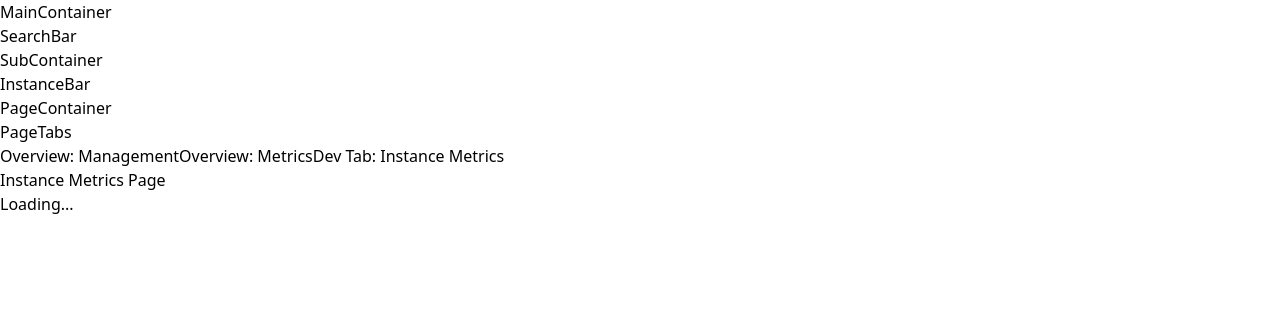
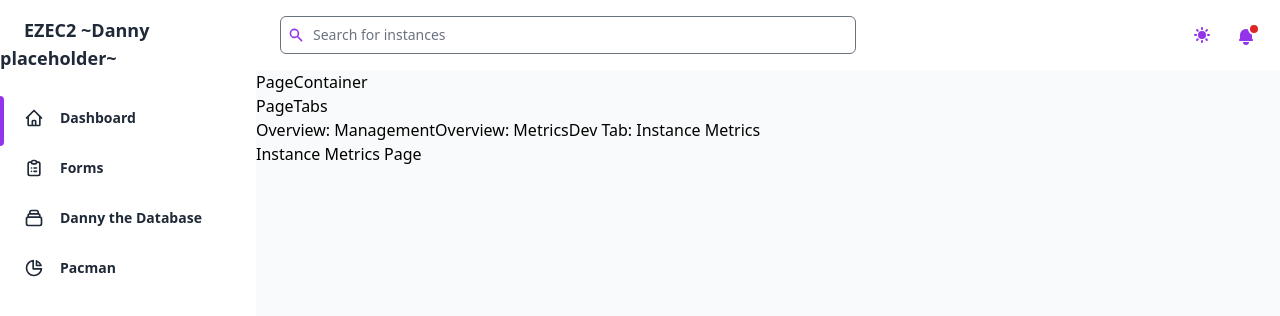
Before and after one commit to oslabs-beta/EZEC2, a React app: page /instance/usage-metrics in a window 1280 px wide. Shown: the top 316 px of the page. Built offline with nearby package versions, Linux system fonts and the light colour scheme; no server answers.

Commit message:
Sets up basic tailwind templat for instance bar and search bar. Adds tailwind forms to our package.json and tailwind config file.

```diff
--- a/package.json
+++ b/package.json
@@ -12,8 +12,6 @@
   "author": "",
   "license": "ISC",
   "dependencies": {
-    "aws-sdk": "^2.1691.0",
-    "body-parser": "^1.20.3",
     "@aws-sdk/client-cloudwatch": "^3.670.0",
     "@aws-sdk/client-ec2": "^3.669.0",
     "@babel/preset-env": "^7.25.8",
@@ -22,9 +20,11 @@
     "@emotion/styled": "^11.13.0",
     "@mui/material": "^6.1.3",
     "@mui/x-charts": "^7.20.0",
+    "@tailwindcss/forms": "^0.5.9",
     "@tanstack/react-query": "^5.59.13",
     "aws-sdk": "^2.1691.0",
     "babel-loader": "^9.2.1",
+    "body-parser": "^1.20.3",
     "concurrently": "^9.0.1",
     "css-loader": "^7.1.2",
     "express": "^4.21.1",
--- a/src/client/Components/InstanceBar.jsx
+++ b/src/client/Components/InstanceBar.jsx
@@ -1,11 +1,90 @@
-import React from 'react'
-
+import React from 'react';
 
 // InstanceBar renders from SubContainer
 const InstanceBar = () => {
   return (
-    <div>InstanceBar</div>
-  )
-}
+    <aside className='z-30 flex-shrink-0 hidden w-64 overflow-y-auto bg-white dark:bg-gray-800 lg:block'>
+      <div className='py-4 text-gray-500 dark:text-gray-400'>
+        <a className='ml-6 text-lg font-bold text-gray-800 dark:text-gray-200'>EZEC2 ~Danny placeholder~</a>
+        <ul className='mt-6'>
+          {/* Should swap to component here: */}
+          <li className='relative px-6 py-3'>
+            <a className='inline-flex items-center w-full text-sm font-semibold transition-colors duration-150 hover:text-gray-800 dark:hover:text-gray-200 text-gray-800 dark:text-gray-100'>
+              <span className='absolute inset-y-0 left-0 w-1 bg-purple-600 rounded-tr-lg rounded-br-lg'></span>
+              <svg
+                fill='none'
+                strokeLinecap='round'
+                strokeLinejoin='round'
+                strokeWidth='2'
+                viewBox='0 0 24 24'
+                stroke='currentColor'
+                className='w-5 h-5'
+                aria-hidden='true'
+              >
+                <path d='M3 12l2-2m0 0l7-7 7 7M5 10v10a1 1 0 001 1h3m10-11l2 2m-2-2v10a1 1 0 01-1 1h-3m-6 0a1 1 0 001-1v-4a1 1 0 011-1h2a1 1 0 011 1v4a1 1 0 001 1m-6 0h6'></path>
+              </svg>
+              <span className='ml-4'>Dashboard</span>
+            </a>
+          </li>
+          {/* End of new component */}
+          {/* placeholder side bar buttons: */}
+          <li className='relative px-6 py-3'>
+            <a className='inline-flex items-center w-full text-sm font-semibold transition-colors duration-150 hover:text-gray-800 dark:hover:text-gray-200 text-gray-800 dark:text-gray-100'>
+              <svg
+                fill='none'
+                strokeLinecap='round'
+                strokeLinejoin='round'
+                strokeWidth='2'
+                viewBox='0 0 24 24'
+                stroke='currentColor'
+                className='w-5 h-5'
+                aria-hidden='true'
+              >
+                <path d='M9 5H7a2 2 0 00-2 2v12a2 2 0 002 2h10a2 2 0 002-2V7a2 2 0 00-2-2h-2M9 5a2 2 0 002 2h2a2 2 0 002-2M9 5a2 2 0 012-2h2a2 2 0 012 2m-3 7h3m-3 4h3m-6-4h.01M9 16h.01'></path>
+              </svg>
+              <span className='ml-4'>Forms</span>
+            </a>
+          </li>
+          <li className='relative px-6 py-3'>
+            <a className='inline-flex items-center w-full text-sm font-semibold transition-colors duration-150 hover:text-gray-800 dark:hover:text-gray-200 text-gray-800 dark:text-gray-100'>
+              <svg
+                fill='none'
+                strokeLinecap='round'
+                strokeLinejoin='round'
+                strokeWidth='2'
+                viewBox='0 0 24 24'
+                stroke='currentColor'
+                className='w-5 h-5'
+                aria-hidden='true'
+              >
+                <path d='M19 11H5m14 0a2 2 0 012 2v6a2 2 0 01-2 2H5a2 2 0 01-2-2v-6a2 2 0 012-2m14 0V9a2 2 0 00-2-2M5 11V9a2 2 0 012-2m0 0V5a2 2 0 012-2h6a2 2 0 012 2v2M7 7h10'></path>
+              </svg>
+              <span className='ml-4'>Danny the Database</span>
+            </a>
+          </li>
+          <li className='relative px-6 py-3'>
+            <a className='inline-flex items-center w-full text-sm font-semibold transition-colors duration-150 hover:text-gray-800 dark:hover:text-gray-200 text-gray-800 dark:text-gray-100'>
+              <svg
+                fill='none'
+                strokeLinecap='round'
+                strokeLinejoin='round'
+                strokeWidth='2'
+                viewBox='0 0 24 24'
+                stroke='currentColor'
+                className='w-5 h-5'
+                aria-hidden='true'
+              >
+                <path d='M11 3.055A9.001 9.001 0 1020.945 13H11V3.055z'></path>
+                <path d='M20.488 9H15V3.512A9.025 9.025 0 0120.488 9z'></path>
+              </svg>
+              <span className='ml-4'>Pacman</span>
+            </a>
+          </li>
+          {/* end placeholder buttons */}
+        </ul>
+      </div>
+    </aside>
+  );
+};
 
-export default InstanceBar
+export default InstanceBar;
--- a/src/client/Components/SearchBar.jsx
+++ b/src/client/Components/SearchBar.jsx
@@ -1,11 +1,119 @@
-import React from 'react'
-
+import React from 'react';
 
 // SearchBar renders from MainContainer
 const SearchBar = () => {
   return (
-    <div>SearchBar</div>
-  )
-}
+    <div
+    id='SearchBar'
+      className='z-40 py-4 bg-white shadow-bottom dark:bg-gray-800'
+    >
+      <div className='container flex items-center justify-between h-full px-6 mx-auto text-purple-600 dark:text-purple-300'>
+        <button className='p-1 mr-5 -ml-1 rounded-md lg:hidden focus:outline-none focus:shadow-outline-purple'>
+          <svg
+            fill='currentColor'
+            viewBox='0 0 20 20'
+            className='w-6 h-6'
+            aria-hidden='true'
+          >
+            <path
+              fillRule='evenodd'
+              d='M3 5a1 1 0 011-1h12a1 1 0 110 2H4a1 1 0 01-1-1zM3 10a1 1 0 011-1h12a1 1 0 110 2H4a1 1 0 01-1-1zM3 15a1 1 0 011-1h12a1 1 0 110 2H4a1 1 0 01-1-1z'
+              clipRule='evenodd'
+            ></path>
+          </svg>
+        </button>
+        <div className='flex justify-start flex-1 lg:mr-32'>
+          <div className='relative w-full max-w-xl mr-6 focus-within:text-purple-500'>
+            <div className='absolute inset-y-0 flex items-center pl-2'>
+              <svg
+                aria-hidden='true'
+                fill='currentColor'
+                viewBox='0 0 20 20'
+                className='w-4 h-4'
+              >
+                <path
+                  fill-rule='evenodd'
+                  d='M8 4a4 4 0 100 8 4 4 0 000-8zM2 8a6 6 0 1110.89 3.476l4.817 4.817a1 1 0 01-1.414 1.414l-4.816-4.816A6 6 0 012 8z'
+                  clip-rule='evenodd'
+                ></path>
+              </svg>
+            </div>
+            <input
+              className='block w-full text-sm focus:outline-none dark:text-gray-300 form-input leading-5 focus:border-purple-400 dark:border-gray-600 focus:shadow-outline-purple dark:focus:border-gray-600 dark:focus:shadow-outline-gray dark:bg-gray-700 pl-8 text-gray-700 rounded-md'
+              type='text'
+              placeholder='Search for instances'
+              aria-label='Search'
+            ></input>
+          </div>
+        </div>
+        <ul className='flex items-center flex-shrink-0 space-x-6'>
+          <li className='flex'>
+            {/* Dark/Light mode button */}
+            <button
+              className='rounded-md focus:outline-none focus:shadow-outline-purple'
+              aria-label='Toggle color mode'
+            >
+              <svg
+                fill='currentColor'
+                viewBox='0 0 20 20'
+                className='w-5 h-5'
+                aria-hidden='true'
+              >
+                <path
+                  fill-rule='evenodd'
+                  d='M10 2a1 1 0 011 1v1a1 1 0 11-2 0V3a1 1 0 011-1zm4 8a4 4 0 11-8 0 4 4 0 018 0zm-.464 4.95l.707.707a1 1 0 001.414-1.414l-.707-.707a1 1 0 00-1.414 1.414zm2.12-10.607a1 1 0 010 1.414l-.706.707a1 1 0 11-1.414-1.414l.707-.707a1 1 0 011.414 0zM17 11a1 1 0 100-2h-1a1 1 0 100 2h1zm-7 4a1 1 0 011 1v1a1 1 0 11-2 0v-1a1 1 0 011-1zM5.05 6.464A1 1 0 106.465 5.05l-.708-.707a1 1 0 00-1.414 1.414l.707.707zm1.414 8.486l-.707.707a1 1 0 01-1.414-1.414l.707-.707a1 1 0 011.414 1.414zM4 11a1 1 0 100-2H3a1 1 0 000 2h1z'
+                  clip-rule='evenodd'
+                ></path>
+              </svg>
+            </button>
+          </li>
+          <li className='relative'>
+            <button
+              className='relative align-middle rounded-md focus:outline-none focus:shadow-outline-purple'
+              aria-label='Notifications'
+              aria-haspopup='true'
+            >
+              <svg
+                fill='currentColor'
+                viewBox='0 0 20 20'
+                className='w-5 h-5'
+                aria-hidden='true'
+              >
+                <path d='M10 2a6 6 0 00-6 6v3.586l-.707.707A1 1 0 004 14h12a1 1 0 00.707-1.707L16 11.586V8a6 6 0 00-6-6zM10 18a3 3 0 01-3-3h6a3 3 0 01-3 3z'></path>
+              </svg>
+              <span
+                aria-hidden='true'
+                className='absolute top-0 right-0 inline-block w-3 h-3 transform translate-x-1 -translate-y-1 bg-red-600 border-2 border-white rounded-full dark:border-gray-800'
+              ></span>
+            </button>
+          </li>
+          {/* <li className='relative'>
+            <button
+              className='rounded-full focus:shadow-outline-purple focus:outline-none'
+              aria-label='Account'
+              aria-haspopup='true'
+            >
+              <div
+                className='relative rounded-full inline-block w-8 h-8 align-middle'
+                aria-hidden='true'
+              >
+                <img
+                  className='object-cover w-full h-full rounded-full'
+                  src='https://images.unsplash.com/photo-1502378735452-bc7d86632805?ixlib=rb-0.3.5&amp;q=80&amp;fm=jpg&amp;crop=entropy&amp;cs=tinysrgb&amp;w=200&amp;fit=max&amp;s=aa3a807e1bbdfd4364d1f449eaa96d82'
+                  alt=''
+                  loading='lazy'
+                />
+                <div
+                  className='absolute inset-0 rounded-full shadow-inner'
+                  aria-hidden='true'
+                ></div>
+              </div>
+            </button>
+          </li> */}
+        </ul>
+      </div>
+    </div>
+  );
+};
 
-export default SearchBar
+export default SearchBar;
--- a/src/client/Containers/MainContainer.jsx
+++ b/src/client/Containers/MainContainer.jsx
@@ -1,7 +1,8 @@
 import React from 'react';
+
 import UsageMetricsLineChart from '../Components/UsageMetricsLineChart.jsx';
-import SearchBar from '../Components/SearchBar.jsx';
 import SubContainer from './SubContainer.jsx';
+import InstanceBar from '../Components/InstanceBar.jsx';
 
 // search bar
 // sub container
@@ -9,11 +10,10 @@ import SubContainer from './SubContainer.jsx';
 // MainContainer renders from App
 const MainContainer = () => {
   return (
-    <div>
-      <div>MainContainer</div>
-      <SearchBar />
+    <div id='MainContainer' className='flex h-screen bg-gray-50 dark:bg-gray-900 false' >
+      <InstanceBar />
       <SubContainer />
-      <UsageMetricsLineChart />
+      {/* <UsageMetricsLineChart /> */}
     </div>
   );
 };
--- a/src/client/Containers/SubContainer.jsx
+++ b/src/client/Containers/SubContainer.jsx
@@ -1,14 +1,13 @@
 import React from 'react';
 
-import InstanceBar from '../Components/InstanceBar.jsx';
 import PageContainer from './PageContainer.jsx';
+import SearchBar from '../Components/SearchBar.jsx';
 
 // SubContainer renders from MainContainer
 const SubContainer = () => {
   return (
-    <div>
-      <div>SubContainer</div>
-      <InstanceBar />
+    <div id='SubContainer' className='flex flex-col flex-1 w-full'>
+      <SearchBar />
       <PageContainer />
     </div>
   );
--- a/src/client/styles.css
+++ b/src/client/styles.css
@@ -1,3 +1,9 @@
 @tailwind base;
 @tailwind components;
 @tailwind utilities;
+
+/* @layer base {
+  html {
+    @apply text-discord-100;
+  }
+} */
--- a/tailwind.config.js
+++ b/tailwind.config.js
@@ -2,7 +2,14 @@
 module.exports = {
   content: ['./src/client/**/*.{html,js,jsx,ts,tsx}'],
   theme: {
-    extend: {},
+    extend: {
+      colors: {
+        discord: {
+          100: '#dcddde', // the text color
+          900: '#36393f', // the midnight background
+        },
+      },
+    },
   },
-  plugins: [],
+  plugins: [require('@tailwindcss/forms')],
 };
```
Also changed, not shown: 1 other file (tests, documents, lock files or other folders).
